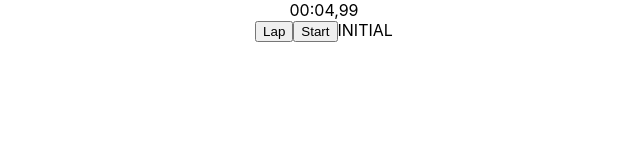
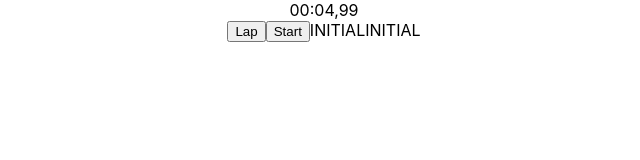
Before and after one commit to joaquimcid/stopwatchReactReduxTypeScript, a React (Create React App) app in the folder stopwatch/: page / in a window 1280 px wide. Shown: the top 160 px of the page, without its empty margins (316-956 px from the left). Built offline with nearby package versions, Linux system fonts and the light colour scheme.

Commit message:
Status Selector WIP

```diff
--- a/stopwatch/src/components/Buttons.tsx
+++ b/stopwatch/src/components/Buttons.tsx
@@ -1,13 +1,17 @@
 import React from 'react';
 import { StopWatchStatusEnum } from '../redux/reducers/StopWatchStatusEnum';
+import { useSelector } from 'react-redux';
+
+// import { currentStatus } from '../redux/selectors/statusSelector';
 // import UserAction, {PauseAction} from '../redux/actions/UserAction';
-// import {useDispatch} from 'react-redux';
+// import { useDispatch, useSelector } from 'react-redux';
 
 function onButtonClick(action:string) {
   //console.log(action);
   // const dispatch = useDispatch();
   // () => dispatch(PauseAction);
 }
+
 
 function newLapOrResetClicked (status:StopWatchStatusEnum) {
   if (status === StopWatchStatusEnum.PAUSED) {
@@ -49,6 +53,16 @@ interface ButtonsProps {
 export default function Buttons(props:ButtonsProps) {
   /* status => INITIAL, STARTED, PAUSED */
 
+  interface RootState {
+    status:StopWatchStatusEnum,
+  }
+
+  const selectStatus = (state: RootState) => state.status
+
+  const currentStatus = useSelector(selectStatus);
+
+  const status = currentStatus;
+
   return (
     <div id="buttons" className ="buttons">
       <button id="lapResetBtn"
@@ -60,7 +74,7 @@ export default function Buttons(props:ButtonsProps) {
               onClick = {() => startOrPauseClicked(props.status)}
               className={`button buttonStartWhen${props.status}`}>
                 { props.status === StopWatchStatusEnum.STARTED ? "Stop" : "Start" } </button>
-
+      {status}
       {props.status}
   </div>
   );
--- /dev/null
+++ b/stopwatch/src/redux/selectors/statusSelector.tsx
@@ -0,0 +1,11 @@
+// import React from 'react';
+import {useSelector} from 'react-redux';
+import { StopWatchStatusEnum } from '../reducers/StopWatchStatusEnum';
+
+interface RootState {
+  status:StopWatchStatusEnum,
+}
+
+const selectStatus = (state: RootState) => state.status
+
+export const currentStatus = useSelector(selectStatus);
```
